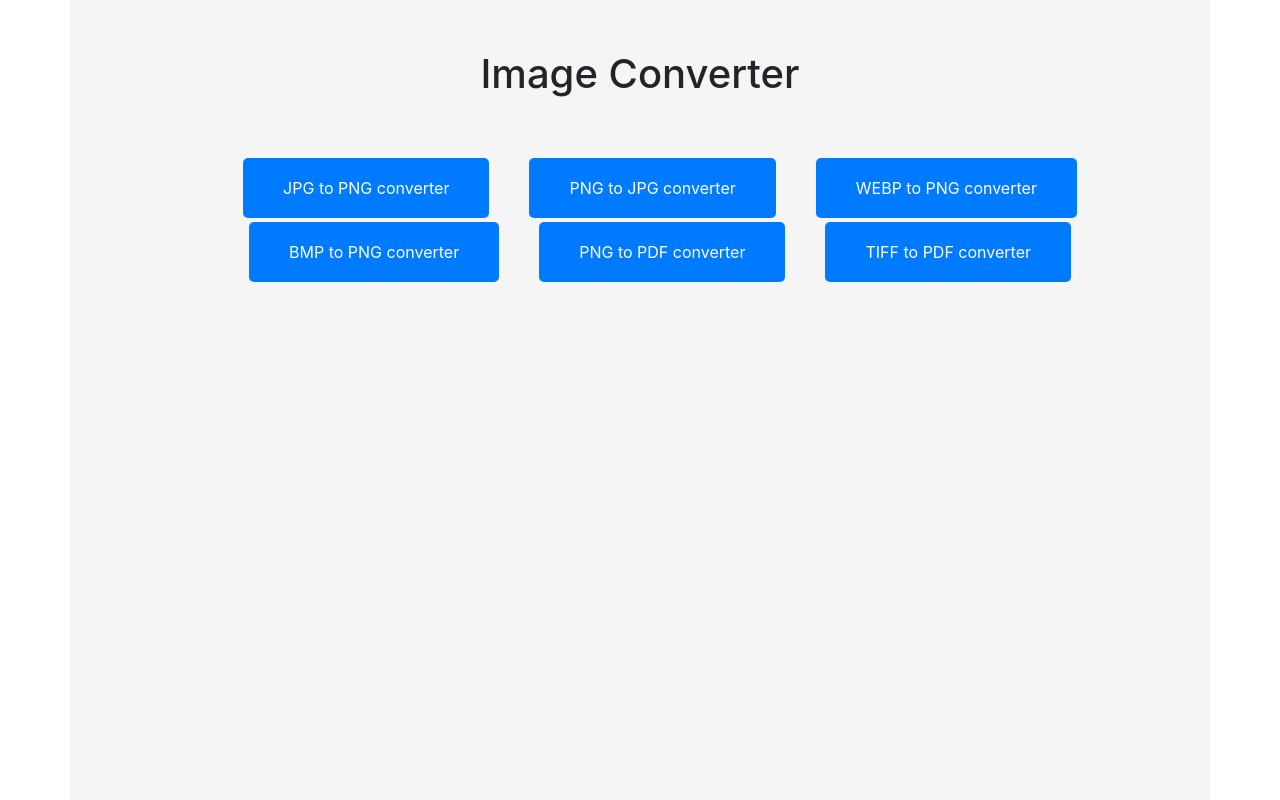
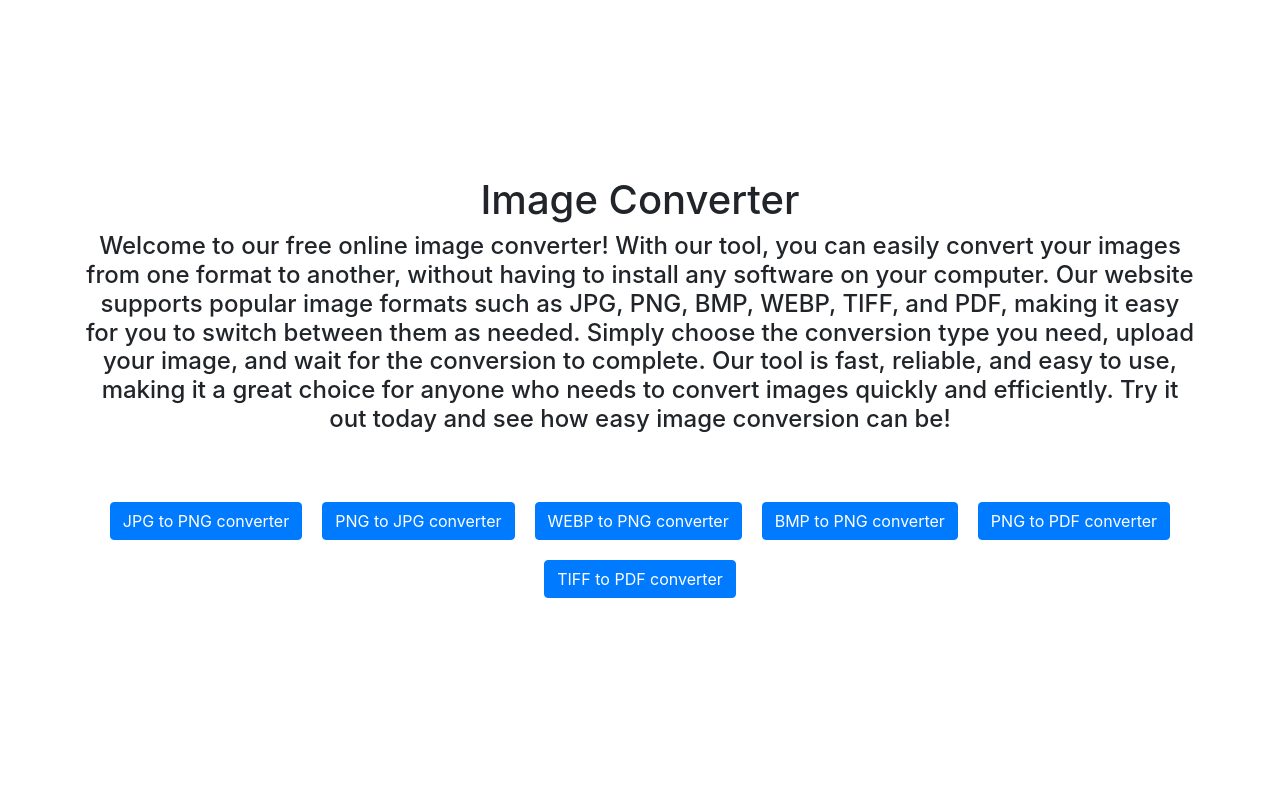
Before and after one commit to R1ght/converterNew, a Flask app: page / in a window 1280 px wide. Run offline with Flask 2, Linux system fonts and the light colour scheme; some libraries are stand-ins or nearby versions.

Commit message:
обновлен  Changes to be committed: 	modified:   templates/index.html

```diff
--- a/templates/index.html
+++ b/templates/index.html
@@ -1,17 +1,23 @@
+<!DOCTYPE html>
 <html>
 <head>
+    <meta charset="UTF-8">
+    <meta name="description" content="Free online image converter. Convert your images between popular formats such as JPG, PNG, BMP, WEBP, TIFF, and PDF. Fast, reliable, and easy to use.">
     <title>Image Converter</title>
-    <link rel="stylesheet" href="https://maxcdn.bootstrapcdn.com/bootstrap/4.0.0/css/bootstrap.min.css" integrity="sha384-Gn5384xqQ1aoWXA+058RXPxPg6fy4IWvTNh0E263XmFcJlSAwiGgFAW/dAiS6JXm" crossorigin="anonymous">
+    <link rel="stylesheet" href="https://maxcdn.bootstrapcdn.com/bootstrap/4.0.0/css/bootstrap.min.css"
+          integrity="sha384-Gn5384xqQ1aoWXA+058RXPxPg6fy4IWvTNh0E263XmFcJlSAwiGgFAW/dAiS6JXm"
+          crossorigin="anonymous">
     <style>
         .container {
             display: flex;
             flex-direction: column;
             align-items: center;
-            background-color: #F5F5F5;
+            justify-content: center;
+            background-color: #ffffff;
             height: 100vh;
         }
-        h1 {
-            margin-top: 50px;
+        h1, h4 {
+            text-align: center;
         }
         ul {
             list-style: none;
@@ -19,15 +25,16 @@
             flex-wrap: wrap;
             justify-content: center;
             margin-top: 50px;
+            padding: 0;
         }
         li {
-            margin: 20px;
+            margin: 10px;
         }
         a {
             text-decoration: none;
             padding: 20px 40px;
             background-color: #007BFF;
-            color: white;
+            color: rgb(255, 255, 255);
             border-radius: 5px;
             transition: all 0.2s ease-in-out;
         }
@@ -41,13 +48,21 @@
 <body>
     <div class="container">
         <h1>Image Converter</h1>
+        <h4>Welcome to our free online image converter! With our tool, you can easily convert your images from
+            one format to another, without having to install any software on your computer. Our website supports
+            popular image formats such as JPG, PNG, BMP, WEBP, TIFF, and PDF, making it easy for you to switch
+            between them as needed. Simply choose the conversion type you need, upload your image, and wait for
+            the conversion to complete. Our tool is fast, reliable, and easy to use, making it a great choice for
+            anyone who needs to convert images quickly and efficiently. Try it out today and see how easy image
+            conversion can be!
+        </h4>
         <ul>
-            <li><a href="/jpgtopng">JPG to PNG converter</a></li>
-            <li><a href="/pngtojpg">PNG to JPG converter</a></li>
-            <li><a href="/webptopng">WEBP to PNG converter</a></li>
-            <li><a href="/bmptopng">BMP to PNG converter</a></li>
-            <li><a href="/pngtopdf">PNG to PDF converter</a></li>
-            <li><a href="/tifftopdf">TIFF to PDF converter</a></li>
+            <li><a href="/jpgtopng" class="btn btn-primary">JPG to PNG converter</a></li>
+            <li><a href="/pngtojpg" class="btn btn-primary">PNG to JPG converter</a></li>
+            <li><a href="/webptopng" class="btn btn-primary">WEBP to PNG converter</a></li>
+            <li><a href="/bmptopng" class="btn btn-primary">BMP to PNG converter</a></li>
+            <li><a href="/pngtopdf" class="btn btn-primary">PNG to PDF converter</a></li>
+            <li><a href="/tifftopdf" class="btn btn-primary">TIFF to PDF converter</a></li>
         </ul>
     </div>
 </body>
```
